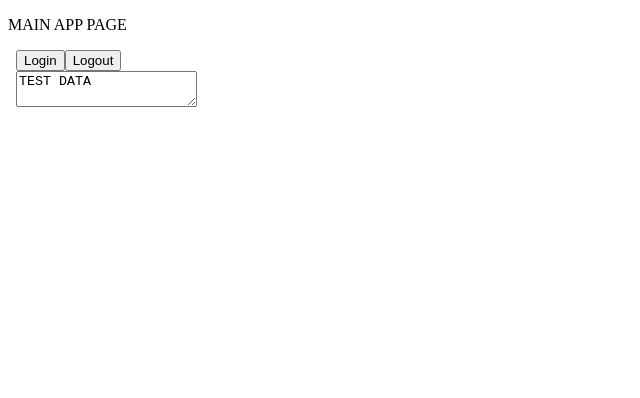
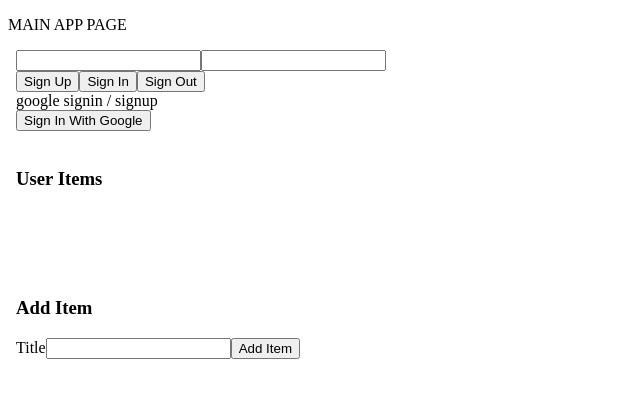
Before and after one commit to Pandaphobic/prb-tracker, a React (Create React App) app: page / in a window 1280 px wide. Shown: the top 398 px of the page, without its empty margins (0-640 px from the left). Built offline with nearby package versions, Linux system fonts and the light colour scheme; no server answers.

Commit message:
progress on DB

```diff
--- a/src/App.js
+++ b/src/App.js
@@ -1,5 +1,63 @@
+import { useState } from "react"
+import { useFirebase } from "./contexts/FirebaseContext"
+
 function App() {
-  console.log(process.env.REACT_APP_API_KEY)
+  const [inputEmail, setInputEmail] = useState("")
+  const [inputPassword, setInputPassword] = useState("")
+  const [itemTitle, setItemTitle] = useState()
+
+  const [error, setError] = useState()
+  const [loading, setLoading] = useState(false)
+
+  const { signup, signin, currentUser, logout, signInWithGooglePopup, dbAddItem, items } = useFirebase()
+
+  const handleSignUp = async e => {
+    e.preventDefault()
+    try {
+      setError("")
+      setLoading(true)
+
+      await signup(inputEmail, inputPassword).then(cred => {
+        // This is how to exposed the newly created userid / firebase unique identifier
+        console.log(cred.user.uid)
+      })
+      await signin(inputEmail, inputPassword)
+    } catch {
+      setError("Failed to create account")
+    }
+    setLoading(false)
+  }
+
+  const handleSignIn = e => {
+    e.preventDefault()
+  }
+
+  const handleSignOut = e => {
+    e.preventDefault()
+    logout()
+  }
+
+  const handleEmailChange = e => {
+    setInputEmail(e.target.value)
+  }
+
+  const handleItemChange = e => {
+    setItemTitle(e.target.value)
+  }
+
+  const handlePasswordChange = e => {
+    setInputPassword(e.target.value)
+  }
+
+  const handleSignInWithGoogle = () => {
+    signInWithGooglePopup()
+  }
+
+  const handleAddItem = () => {
+    let item = { uid: currentUser.uid, title: itemTitle }
+    dbAddItem(item)
+    console.log(item)
+  }
 
   return (
     <div className="App">
@@ -7,10 +65,36 @@ function App() {
         <p>MAIN APP PAGE</p>
       </header>
       <body>
-        <button>Login</button>
-        <button>Logout</button>
+        {currentUser && <h1>{currentUser.email}</h1>}
+        <input type="email" value={inputEmail} onChange={handleEmailChange}></input>
+        <input type="password" value={inputPassword} onChange={handlePasswordChange}></input>
         <br />
-        <textarea>TEST DATA</textarea>
+        <button disabled={currentUser} onClick={handleSignUp}>
+          Sign Up
+        </button>
+        <button disabled={currentUser} onClick={handleSignIn}>
+          Sign In
+        </button>
+        <button onClick={handleSignOut}>Sign Out</button>
+        <br />
+        <label>google signin / signup</label>
+        <br />
+        <button disabled={currentUser} onClick={handleSignInWithGoogle}>
+          Sign In With Google
+        </button>
+        {/* <br />
+        <textarea value={`${inputEmail} ${inputPassword}`}></textarea> */}
+        <br />
+        <br />
+        <h3>User Items</h3>
+        <br />
+        <ul>{items && items.forEach(item => <li>{item.title}</li>)}</ul>
+        <br />
+        <br />
+        <h3>Add Item</h3>
+        <label>Title</label>
+        <input onChange={handleItemChange} value={itemTitle} type="text" />
+        <button onClick={handleAddItem}>Add Item</button>
       </body>
     </div>
   )
--- /dev/null
+++ b/src/contexts/FirebaseContext.js
@@ -0,0 +1,91 @@
+import React, { useContext, useState, useEffect } from "react"
+import { db, firebaseAuth, googleAuthProvider } from "../firebase/firebase-config"
+
+const FirebaseContext = React.createContext()
+
+export function useFirebase() {
+  return useContext(FirebaseContext)
+}
+
+export function FirebaseProvider({ children }) {
+  // AUTHENTICATION STUFF
+  const [currentUser, setCurrentUser] = useState()
+  const [loading, setLoading] = useState(true)
+  const [items, setItems] = useState([])
+
+  function signup(email, password) {
+    return firebaseAuth.createUserWithEmailAndPassword(email, password)
+  }
+
+  function signin(email, password) {
+    return firebaseAuth.signInWithEmailAndPassword(email, password)
+  }
+
+  function logout() {
+    return firebaseAuth.signOut()
+  }
+
+  function resetPassword(email) {
+    return firebaseAuth.sendPasswordResetEmail(email)
+  }
+
+  function signInWithGooglePopup() {
+    return firebaseAuth.signInWithPopup(googleAuthProvider)
+  }
+
+  // FIRESTORE STUFF
+  let collectionRef
+  let unsubscribe
+
+  firebaseAuth.onAuthStateChanged(user => {
+    if (user) {
+    }
+  })
+
+  useEffect(() => {
+    firebaseAuth.onAuthStateChanged(user => {
+      if (user) {
+        // when signed in
+
+        setCurrentUser(user)
+        collectionRef = db.collection("items")
+        unsubscribe = collectionRef.where("uid", "==", user.uid).onSnapshot(querySnapshot => {
+          setItems(
+            querySnapshot.docs.map(doc => {
+              return doc.data()
+            })
+          )
+        })
+      } else {
+        // when not signed in
+        setCurrentUser(null)
+      }
+
+      setLoading(false)
+      console.log(items)
+    })
+    let unsubscribe
+  }, [currentUser])
+
+  function dbAddItem(item) {
+    firebaseAuth.onAuthStateChanged(user => {
+      if (user) {
+        db.collection("items").add(item)
+      }
+    })
+    let unsubscribe
+  }
+
+  const value = {
+    currentUser,
+    items,
+    signup,
+    signin,
+    logout,
+    resetPassword,
+    signInWithGooglePopup,
+    dbAddItem
+  }
+
+  return <FirebaseContext.Provider value={value}>{!loading && children}</FirebaseContext.Provider>
+}
--- a/src/firebase/firebase-config.js
+++ b/src/firebase/firebase-config.js
@@ -1,8 +1,14 @@
-// Import the functions you need from the SDKs you need
 import firebase from "firebase/compat/app"
-
 import "firebase/compat/auth"
 import "firebase/compat/firestore"
+
+// Sign in provider
+export const googleAuthProvider = new firebase.auth.GoogleAuthProvider()
+// export const facebookAuthProvider = new firebase.auth.FacebookAuthProvider()
+// export const githubAuthProvider = new firebase.auth.GithubAuthProvider()
+
+// TODO: Add SDKs for Firebase products that you want to use
+// https://firebase.google.com/docs/web/setup#available-libraries
 
 // Your web app's Firebase configuration
 const firebaseConfig = {
@@ -15,8 +21,9 @@ const firebaseConfig = {
 }
 
 // Initialize Firebase
-const firebaseApp = firebase.initializeApp(firebaseConfig)
+const app = firebase.initializeApp(firebaseConfig)
 
 // References
-export const auth = firebaseApp.auth()
+export const firebaseAuth = app.auth()
+export const db = app.firestore()
 export default app
--- a/src/index.js
+++ b/src/index.js
@@ -1,16 +1,19 @@
-import React from "react";
-import ReactDOM from "react-dom";
-import App from "./App";
-import reportWebVitals from "./reportWebVitals";
+import React from "react"
+import ReactDOM from "react-dom"
+import App from "./App"
+import reportWebVitals from "./reportWebVitals"
+import { FirebaseProvider } from "./contexts/FirebaseContext"
 
 ReactDOM.render(
   <React.StrictMode>
-    <App />
+    <FirebaseProvider>
+      <App />
+    </FirebaseProvider>
   </React.StrictMode>,
   document.getElementById("root")
-);
+)
 
 // If you want to start measuring performance in your app, pass a function
 // to log results (for example: reportWebVitals(console.log))
 // or send to an analytics endpoint. Learn more: https://bit.ly/CRA-vitals
-reportWebVitals();
+reportWebVitals()
```
Also changed, not shown: src/contexts/AuthContext.js (deleted, +0 -47 lines), Todos.txt (added), 1 other file (tests, documents, lock files or other folders).
